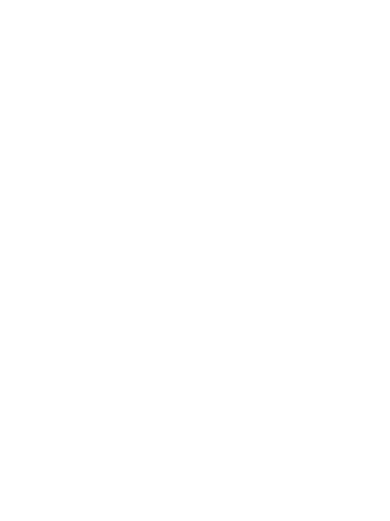
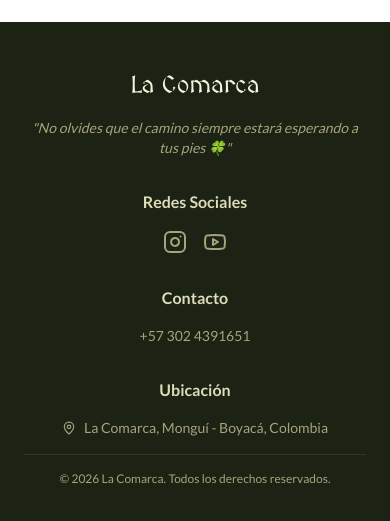
Before and after one commit to Rociojc/la-comarca-web-figma-make, a React (Vite) app: page / in a window 390 px wide. Shown: the part 2903-3424 px from the top of the page. Before the commit the page ends 2925 px from the top, so only its background shows below. Built offline with nearby package versions, Linux system fonts and the light colour scheme.

Commit message:
style: se hace visible el footer en mobile y se ajustan los estilos

```diff
--- a/src/App.tsx
+++ b/src/App.tsx
@@ -7,14 +7,9 @@
   useLocation,
   useParams,
 } from "react-router-dom";
-import {
-  Menu,
-  Feather,
-  Instagram,
-  Youtube,
-  MapPin,
-} from "lucide-react";
+import { Menu, Feather, Instagram, Youtube, MapPin } from "lucide-react";
 
+import { useIsMobile } from "./components/ui/use-mobile";
 import { DesktopNav } from "./components/DesktopNav";
 import { MobileNav } from "./components/MobileNav";
 import { ImageWithFallback } from "./components/ui/ImageWithFallback";
@@ -30,6 +25,7 @@
   const location = useLocation();
   const [loading, setLoading] = useState(false);
   const [isMobileMenuOpen, setIsMobileMenuOpen] = useState(false);
+  const isMobile = useIsMobile();
 
   const MAPS_URL =
     "https://www.google.com/maps/place/5%C2%B044'04.9%22N+72%C2%B051'09.1%22W/@5.7346981,-72.8550908,17z/data=!3m1!4b1!4m4!3m3!8m2!3d5.7346981!4d-72.8525159?hl=es&entry=ttu&g_ep=EgoyMDI1MTIwOS4wIKXMDSoKLDEwMDc5MjA2N0gBUAM%3D";
@@ -52,11 +48,11 @@
     return (
       <RoomDetailScreen
         room={selectedRoom}
-        onBack={() => handleNavigate('/rooms')}
+        onBack={() => handleNavigate("/rooms")}
         onBook={() => {
           const phone = import.meta.env.VITE_WHATSAPP_PHONE;
           const template = import.meta.env.VITE_WHATSAPP_ROOM_MESSAGE;
-          const messageText = template.replace('{room}', selectedRoom.title);
+          const messageText = template.replace("{room}", selectedRoom.title);
           const message = encodeURIComponent(messageText);
           window.open(`https://wa.me/${phone}?text=${message}`, "_blank");
         }}
@@ -66,8 +62,6 @@
 
   return (
     <div className="min-h-screen w-full font-lato text-stone-800">
-
-
       <DesktopNav onNavigate={handleNavigate} />
 
       <div className="md:hidden sticky top-0 w-full z-40 bg-stone-900 text-white p-4 flex justify-center items-center shadow-md">
@@ -90,8 +84,14 @@
           </div>
         ) : (
           <Routes>
-            <Route path="/" element={<HomeScreen onNavigate={handleNavigate} />} />
-            <Route path="/rooms" element={<RoomsScreen onNavigate={handleNavigate} />} />
+            <Route
+              path="/"
+              element={<HomeScreen onNavigate={handleNavigate} />}
+            />
+            <Route
+              path="/rooms"
+              element={<RoomsScreen onNavigate={handleNavigate} />}
+            />
             <Route path="/rooms/:id" element={<RoomDetailWrapper />} />
             <Route path="/about" element={<AboutScreen />} />
           </Routes>
@@ -100,9 +100,20 @@
 
       <MobileNav onNavigate={handleNavigate} />
 
-      <footer className="hidden md:block bg-stone-900 text-stone-400 py-12 px-6">
-        <div className="max-w-7xl mx-auto grid grid-cols-4 gap-8">
-          <div>
+      <footer className="bg-stone-900 text-stone-400 py-12 px-6 mb-24 md:mb-0">
+        <div
+          className="max-w-7xl mx-auto grid gap-8"
+          style={{
+            gridTemplateColumns: isMobile ? "1fr" : "repeat(4, 1fr)",
+            textAlign: isMobile ? "center" : "left",
+          }}
+        >
+          <div
+            className="flex flex-col md:items-start"
+            style={{
+              alignItems: isMobile ? "center" : "normal",
+            }}
+          >
             <h3 className="font-medieval text-2xl text-stone-50 mb-4">
               La Comarca
             </h3>
@@ -110,7 +121,12 @@
               "No olvides que el camino siempre estará esperando a tus pies 🍀"
             </p>
           </div>
-          <div>
+          <div
+            className="flex flex-col md:items-start"
+            style={{
+              alignItems: isMobile ? "center" : "normal",
+            }}
+          >
             <h4 className="font-bold text-stone-200 mb-4">Redes Sociales</h4>
             <div className="flex gap-4 mt-6">
               <a
@@ -129,7 +145,12 @@
               </a>
             </div>
           </div>
-          <div>
+          <div
+            className="flex flex-col md:items-start"
+            style={{
+              alignItems: isMobile ? "center" : "normal",
+            }}
+          >
             <h4 className="font-bold text-stone-200 mb-4">Contacto</h4>
             <ul className="space-y-2 text-sm">
               <li>
@@ -137,24 +158,36 @@
                   href={`https://wa.me/${import.meta.env.VITE_WHATSAPP_PHONE}`}
                   target="_blank"
                   rel="noopener noreferrer"
-                  className="hover:text-amber-400 transition-colors"
+                  className="hover:text-white transition-colors"
                 >
                   +57 302 4391651
                 </a>
               </li>
             </ul>
           </div>
-          <div>
+          <div
+            className="flex flex-col md:items-start"
+            style={{
+              alignItems: isMobile ? "center" : "normal",
+            }}
+          >
             <h4 className="font-bold text-stone-200 mb-4">Ubicación</h4>
             <p
-              className="text-stone-400 text-sm flex items-center gap-2 cursor-pointer hover:text-amber-500 transition-colors"
+              className="text-stone-400 text-sm flex items-center md:justify-start gap-2 cursor-pointer hover:text-white transition-colors"
               onClick={() => window.open(MAPS_URL, "_blank")}
             >
               <MapPin size={14} /> La Comarca, Monguí - Boyacá, Colombia
             </p>
           </div>
         </div>
-        <div className="max-w-7xl mx-auto mt-12 pt-8 border-t border-stone-800 text-center text-xs">
+        <div
+          className="max-w-7xl mx-auto border-t border-stone-800 text-center text-xs"
+          style={{
+            marginTop: isMobile ? "16px" : "32px",
+            paddingTop: isMobile ? "16px" : "32px",
+            marginBottom: isMobile ? "40px" : "0px",
+          }}
+        >
           © 2026 La Comarca. Todos los derechos reservados.
         </div>
       </footer>
```
